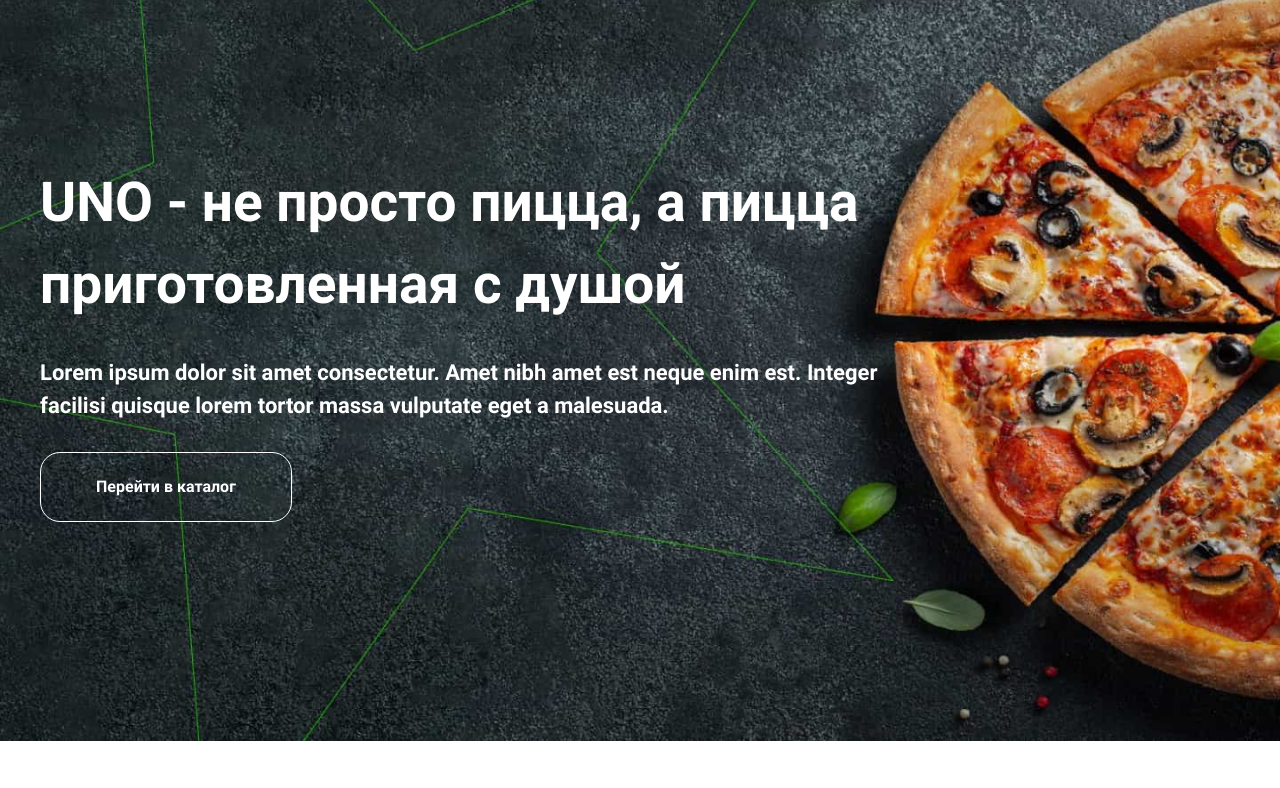
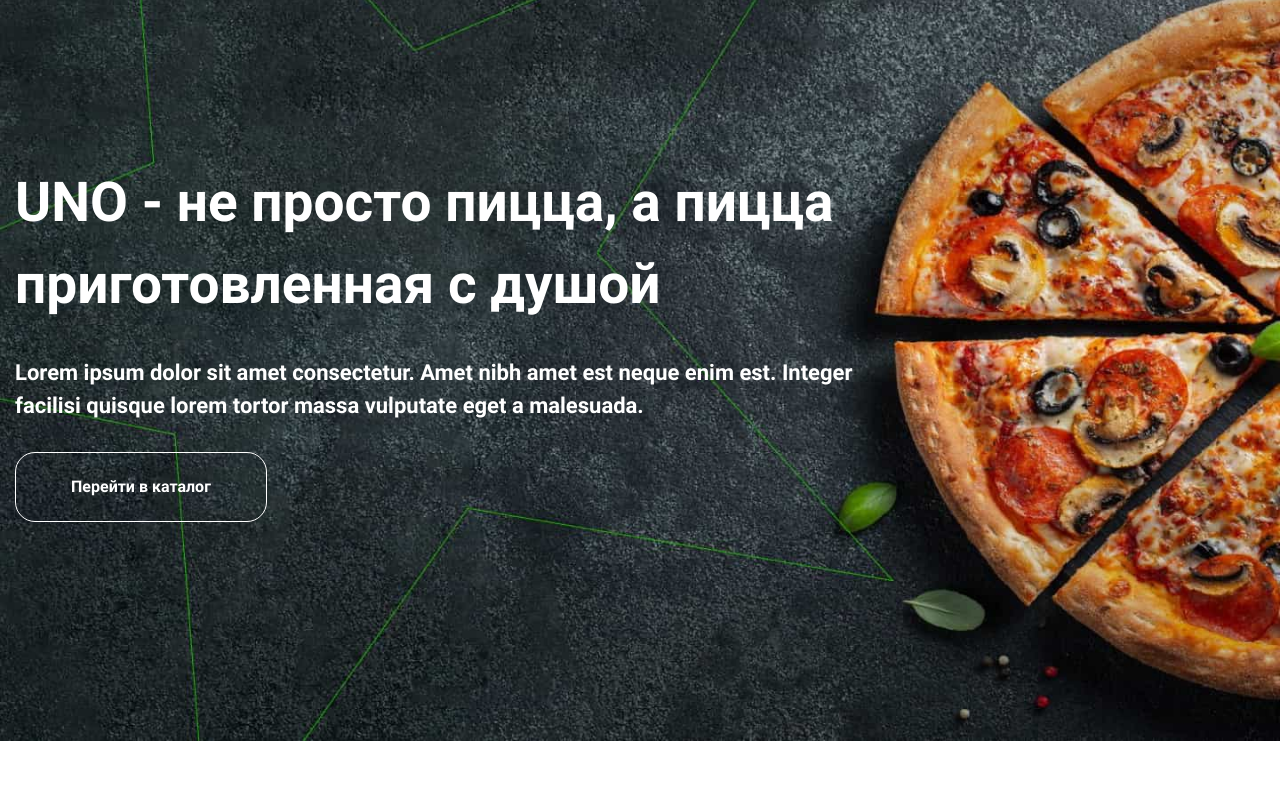
Before and after one commit to Andrew1aptev/pizza-uno, a website: page src/index.html in a window 1280 px wide. Shown: the part 59-847 px from the top of the page. Drawn offline with Linux system fonts and the light colour scheme.

Commit message:
container change

```diff
--- a/src/scss/abstracts/_variables.scss
+++ b/src/scss/abstracts/_variables.scss
@@ -3,6 +3,6 @@
   --font-family: "Roboto", sans-serif;
 
   //container
-  --container-max-width: 1200px;
+  --container-max-width: 1300px;
   --container-padding-inline: 15px;
 }
```
Also changed, not shown: src/css/main.min.css.
